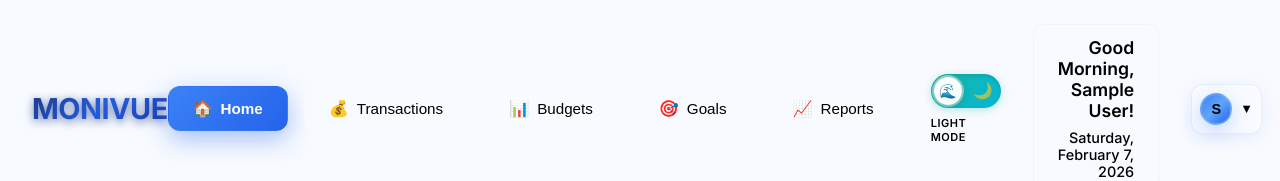
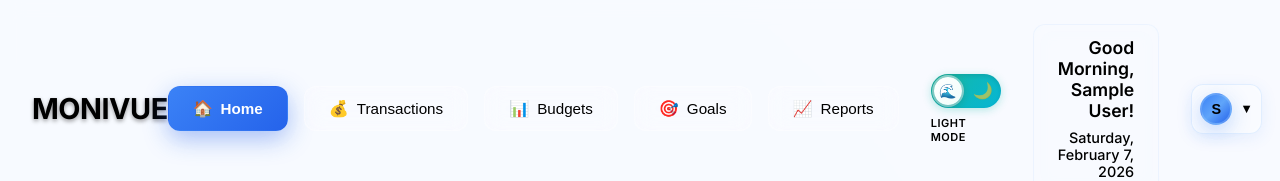
Before and after one commit to bhawanthi/FinalProject_2026, a React (Create React App) app in the folder frontend/: page /home in a window 1280 px wide. Shown: the top 181 px of the page. Built offline with nearby package versions, Linux system fonts and the light colour scheme; no server answers; sample sign-in values are in the browser's storage.

Commit message:
monivue nae colour change

```diff
--- a/frontend/src/components/styles/Budget.css
+++ b/frontend/src/components/styles/Budget.css
@@ -122,20 +122,14 @@
 }
 
 .logo-text {
-  background: linear-gradient(135deg, #D97706 0%, #F59E0B 100%);
-  -webkit-background-clip: text;
-  -webkit-text-fill-color: transparent;
-  background-clip: text;
+  color: #000000;
   font-size: 1.8rem;
   font-weight: 700;
   letter-spacing: -0.5px;
 }
 
 .dark-theme .logo-text {
-  background: linear-gradient(135deg, #FBBF24 0%, #F59E0B 100%);
-  -webkit-background-clip: text;
-  -webkit-text-fill-color: transparent;
-  background-clip: text;
+  color: #000000;
 }
 
 .nav-actions {
--- a/frontend/src/components/styles/Goals.css
+++ b/frontend/src/components/styles/Goals.css
@@ -134,20 +134,14 @@
 }
 
 .logo-text {
-  background: linear-gradient(135deg, #6D28D9 0%, #7C3AED 100%);
-  -webkit-background-clip: text;
-  -webkit-text-fill-color: transparent;
-  background-clip: text;
+  color: #000000;
   font-size: 1.8rem;
   font-weight: 700;
   letter-spacing: -0.5px;
 }
 
 .dark-theme .logo-text {
-  background: linear-gradient(135deg, #A78BFA 0%, #8B5CF6 100%);
-  -webkit-background-clip: text;
-  -webkit-text-fill-color: transparent;
-  background-clip: text;
+  color: #000000;
 }
 
 .nav-actions {
--- a/frontend/src/components/styles/Home.css
+++ b/frontend/src/components/styles/Home.css
@@ -158,25 +158,19 @@
 }
 
 .logo-text {
-  background: linear-gradient(135deg, #1e3a8a 0%, #1e40af 50%, #1e3a8a 100%);
-  -webkit-background-clip: text;
-  -webkit-text-fill-color: transparent;
-  background-clip: text;
+  color: #000000;
   font-size: 1.8rem;
   font-weight: 800;
   letter-spacing: 0.5px;
   font-family: 'Inter', 'Segoe UI', sans-serif;
   text-transform: uppercase;
-  text-shadow: 0 2px 8px rgba(30, 58, 138, 0.3);
+  text-shadow: 0 2px 8px rgba(0, 0, 0, 0.3);
   transition: all 0.3s ease;
 }
 
 .light-theme .logo-text {
-  background: linear-gradient(135deg, #1e3a8a 0%, #2563eb 50%, #1e40af 100%);
-  -webkit-background-clip: text;
-  -webkit-text-fill-color: transparent;
-  background-clip: text;
-  filter: drop-shadow(0 2px 4px rgba(30, 58, 138, 0.4));
+  color: #000000;
+  text-shadow: 0 2px 4px rgba(0, 0, 0, 0.4);
 }
 
 /* Logo Image Enhancement for Light Theme */
@@ -192,25 +186,22 @@
 }
 
 .dark-theme .logo-text {
-  background: linear-gradient(135deg, #3b82f6 0%, #60a5fa 50%, #3b82f6 100%);
-  -webkit-background-clip: text;
-  -webkit-text-fill-color: transparent;
-  background-clip: text;
-  filter: drop-shadow(0 2px 6px rgba(59, 130, 246, 0.5));
+  color: #000000;
+  text-shadow: 0 2px 6px rgba(0, 0, 0, 0.5);
 }
 
 /* Logo Text Hover Effects */
 .logo-text:hover {
   transform: scale(1.05);
-  filter: drop-shadow(0 4px 12px rgba(30, 58, 138, 0.6));
+  text-shadow: 0 4px 12px rgba(0, 0, 0, 0.6);
 }
 
 .light-theme .logo-text:hover {
-  filter: drop-shadow(0 4px 12px rgba(37, 99, 235, 0.7));
+  text-shadow: 0 4px 12px rgba(0, 0, 0, 0.7);
 }
 
 .dark-theme .logo-text:hover {
-  filter: drop-shadow(0 4px 12px rgba(59, 130, 246, 0.8));
+  text-shadow: 0 4px 12px rgba(0, 0, 0, 0.8);
 }
 
 .nav-actions {
--- a/frontend/src/components/styles/Reports.css
+++ b/frontend/src/components/styles/Reports.css
@@ -134,20 +134,14 @@
 }
 
 .logo-text {
-  background: linear-gradient(135deg, #0891B2 0%, #06B6D4 100%);
-  -webkit-background-clip: text;
-  -webkit-text-fill-color: transparent;
-  background-clip: text;
+  color: #000000;
   font-size: 1.8rem;
   font-weight: 700;
   letter-spacing: -0.5px;
 }
 
 .dark-theme .logo-text {
-  background: linear-gradient(135deg, #22D3EE 0%, #06B6D4 100%);
-  -webkit-background-clip: text;
-  -webkit-text-fill-color: transparent;
-  background-clip: text;
+  color: #000000;
 }
 
 .nav-actions {
--- a/frontend/src/components/styles/Transactions.css
+++ b/frontend/src/components/styles/Transactions.css
@@ -90,20 +90,14 @@
 }
 
 .logo-text {
-  background: linear-gradient(135deg, #059669 0%, #10B981 100%);
-  -webkit-background-clip: text;
-  -webkit-text-fill-color: transparent;
-  background-clip: text;
+  color: #000000;
   font-size: 1.8rem;
   font-weight: 700;
   letter-spacing: -0.5px;
 }
 
 .dark-theme .logo-text {
-  background: linear-gradient(135deg, #2563eb 0%, #1d4ed8 100%);
-  -webkit-background-clip: text;
-  -webkit-text-fill-color: transparent;
-  background-clip: text;
+  color: #000000;
 }
 
 .nav-actions {
```
